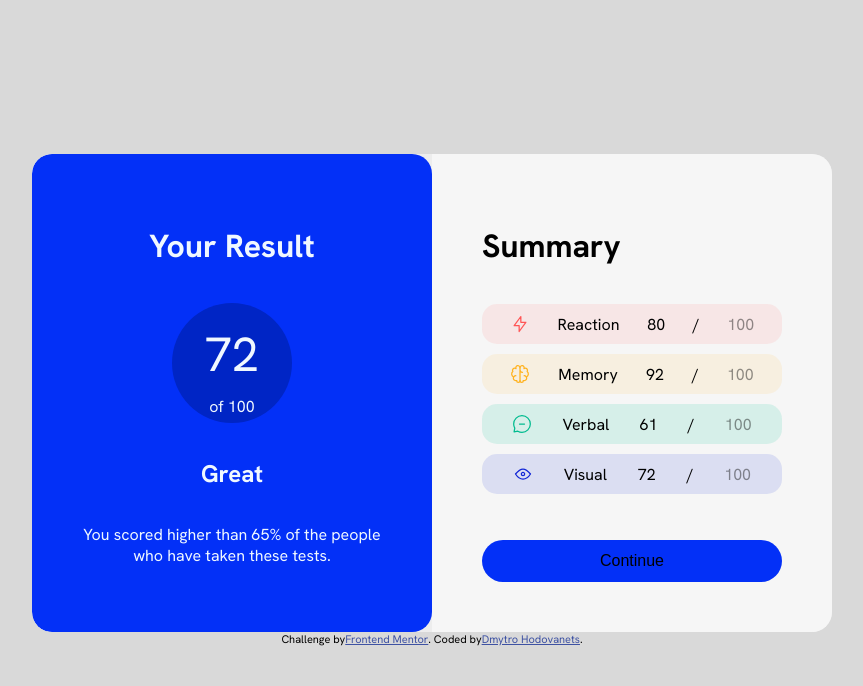
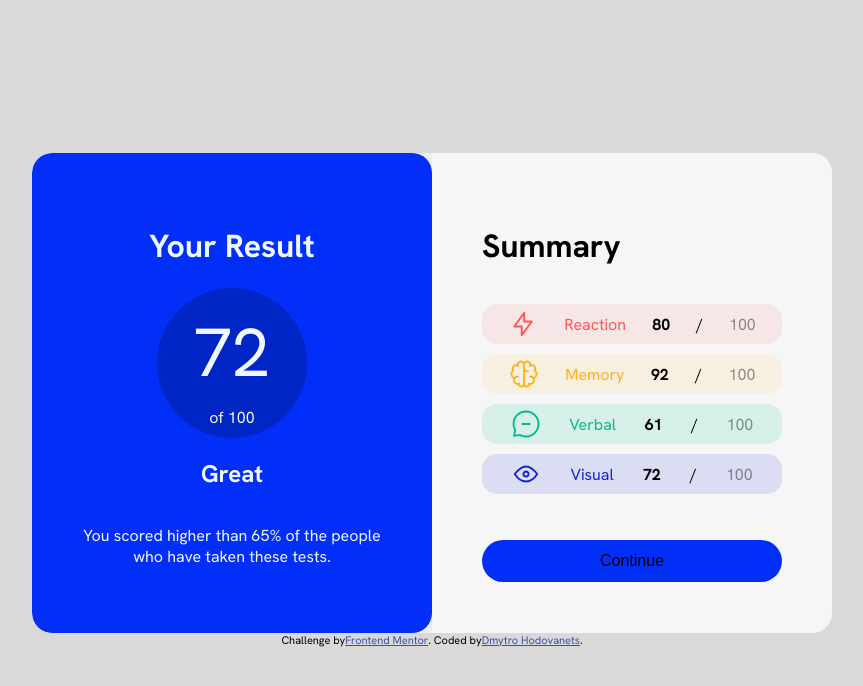
Before and after one commit to Dmytro2120/mentoring-tasks, a plain HTML site: page 03/results-summary-component-main/index.html in a window 1280 px wide. Shown: the whole page, without its empty margins (208-1071 px from the left). Drawn offline with Linux system fonts and the light colour scheme.

Commit message:
my commit 06

```diff
--- a/03/results-summary-component-main/index.html
+++ b/03/results-summary-component-main/index.html
@@ -31,10 +31,10 @@
   <div class="sum">
     <h1>Summary</h1>
     <ul class="my-result">
-      <li class="reaction"><img src="./assets/images/icon-reaction.svg" alt="">Reaction <p>80</p>/<span>100</span></li>
-      <li class="memory"><img src="./assets/images/icon-memory.svg" alt="">Memory <p>92</p>/<span>100</span></li>
-      <li class="verbal"><img src="./assets/images/icon-verbal.svg" alt="">Verbal <p>61</p>/<span>100</span></li>
-      <li class="visual"><img src="./assets/images/icon-visual.svg" alt="">Visual <p>72</p>/<span>100</span></li>
+      <li class="reaction"><img src="./assets/images/icon-reaction.svg" alt=""><p>Reaction</p><span class="you-score">80</span>/<span class="max-score">100</span></li>
+      <li class="memory"><img src="./assets/images/icon-memory.svg" alt=""><p>Memory</p><span class="you-score">92</span>/<span class="max-score">100</span></li>
+      <li class="verbal"><img src="./assets/images/icon-verbal.svg" alt=""><p>Verbal</p><span class="you-score">61</span>/<span class="max-score">100</span></li>
+      <li class="visual"><img src="./assets/images/icon-visual.svg" alt=""><p>Visual</p><span class="you-score">72</span>/<span class="max-score">100</span></li>
     </ul>
 
     <button class="continue-btn">Continue</button>
--- a/03/results-summary-component-main/style.css
+++ b/03/results-summary-component-main/style.css
@@ -28,12 +28,17 @@ body {
 
 }
 
+.my-result img {
+  width: 30px;
+  height: 30px;
+}
+
 .res {
   text-align: center;
   padding: 50px;
   width: 300px;
   display: flex;
-  background-color: #0330f7;
+  background-color: rgb(2, 47, 247);
   flex-direction: column;
   justify-content: center;
   border-radius: 20px;
@@ -41,8 +46,8 @@ body {
 }
 
 .points {
-  width: 120px;
-  height: 120px;
+  width: 150px;
+  height: 150px;
   display: flex;
   flex-direction: column;
   border-radius: 50%;
@@ -51,7 +56,7 @@ body {
 }
 
 .your-points {
-  font-size: 48px;
+  font-size: 68px;
   margin: 20px 0 10px;
 }
 
@@ -86,10 +91,6 @@ body {
   background-color: rgba(255, 87, 87, 0.097);
 }
 
-.sum span {
-  color: #0101016c;
-}
-
 .sum li.memory {
   display: flex;
   align-items: center;
@@ -112,15 +113,39 @@ body {
   background-color: rgba(17, 36, 212, 0.114);
 }
 
+.reaction p {
+  color: rgb(255, 87, 87);
+}
+
+.memory p {
+  color: rgb(255, 176, 31);
+}
+
+.verbal p {
+  color: rgb(0, 189, 145);
+}
+
+.visual p {
+  color: rgb(17, 37, 212)
+}
+
 .sum h1 {
   text-align: left;
+}
+
+.you-score {
+  font-weight: bold;
+  color: black;
+}
+.max-score {
+  color: #0101016c;
 }
 
 .continue-btn {
   margin-top: 20px;
   padding: 12px;
   border: none;
-  background-color: #0330f7;
+  background-color: rgb(2, 47, 247);
   border-radius: 50px;
   font-size: 16px;
   cursor: pointer;
@@ -128,4 +153,6 @@ body {
 
 .continue-btn:hover {
   background-color: #00198a;
+  animation: grow 1s ease forwards;
+  animation-delay: 0.5s;
 }
```
